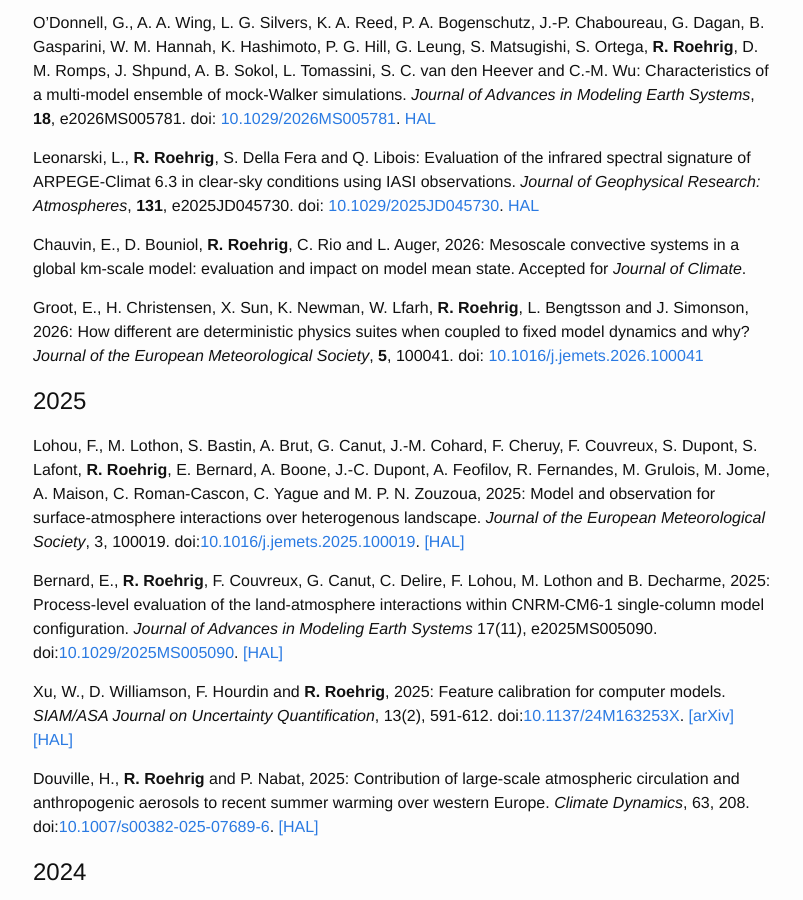
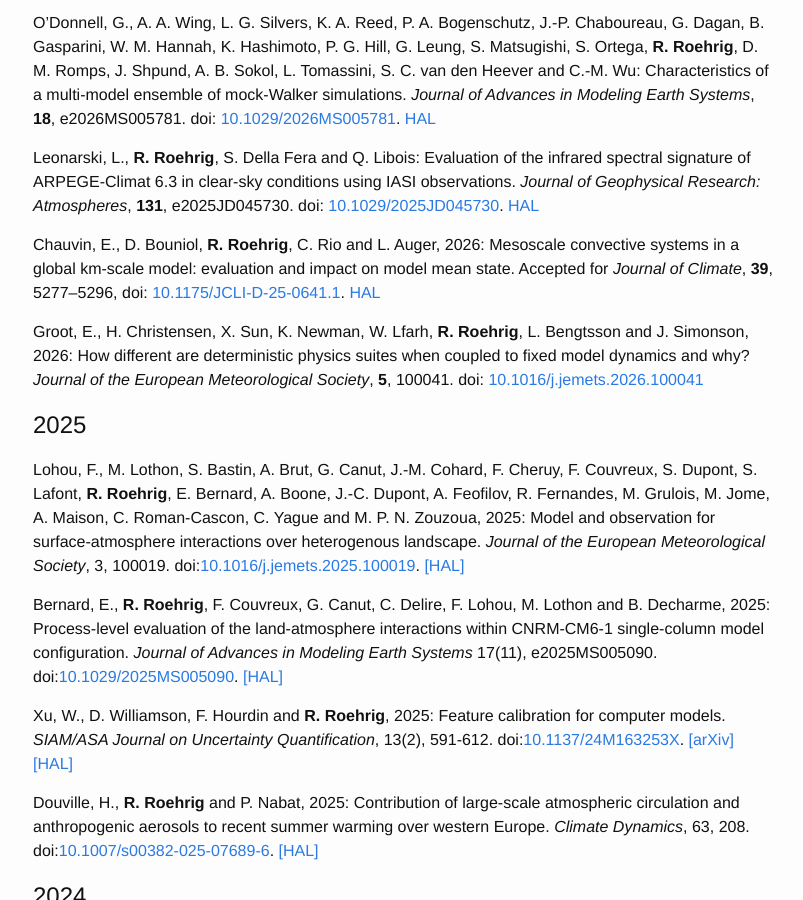
Before and after one commit to romainroehrig/romainroehrig.github.io, a Jekyll site: the page built from publications.md, in a window 1280 px wide and 900 px high, scrolled down 1459 px. Shown: the whole window, without its empty margins (237-1040 px from the left). Built offline with Jekyll 4.4.1, drawn with Linux system fonts in a browser that asks for light colours.

Commit message:
Updates publications

```diff
--- a/publications.md
+++ b/publications.md
@@ -53,7 +53,7 @@ O'Donnell, G., A. A. Wing, L. G. Silvers, K. A. Reed, P. A. Bogenschutz, J.-P. C
 
 Leonarski, L., **R. Roehrig**, S. Della Fera and Q. Libois: Evaluation of the infrared spectral signature of ARPEGE-Climat 6.3 in clear-sky conditions using IASI observations. *Journal of Geophysical Research: Atmospheres*, **131**, e2025JD045730. doi: [10.1029/2025JD045730](https://doi.org/10.1029/2025JD045730). [HAL](https://hal.science/hal-05703347)
 
-Chauvin, E., D. Bouniol, **R. Roehrig**, C. Rio and L. Auger, 2026: Mesoscale convective systems in a global km-scale model: evaluation and impact on model mean state. Accepted for *Journal of Climate*.
+Chauvin, E., D. Bouniol, **R. Roehrig**, C. Rio and L. Auger, 2026: Mesoscale convective systems in a global km-scale model: evaluation and impact on model mean state. Accepted for *Journal of Climate*, **39**, 5277–5296, doi: [10.1175/JCLI-D-25-0641.1](https://doi.org/10.1175/JCLI-D-25-0641.1). [HAL](https://hal.science/hal-05727471)
 
 Groot, E., H. Christensen, X. Sun, K. Newman, W. Lfarh, **R. Roehrig**, L. Bengtsson and J. Simonson, 2026: How different are deterministic physics suites when coupled to fixed model dynamics and why? *Journal of the European Meteorological Society*, **5**, 100041. doi: [10.1016/j.jemets.2026.100041](https://doi.org/10.1016/j.jemets.2026.100041)
 
```
